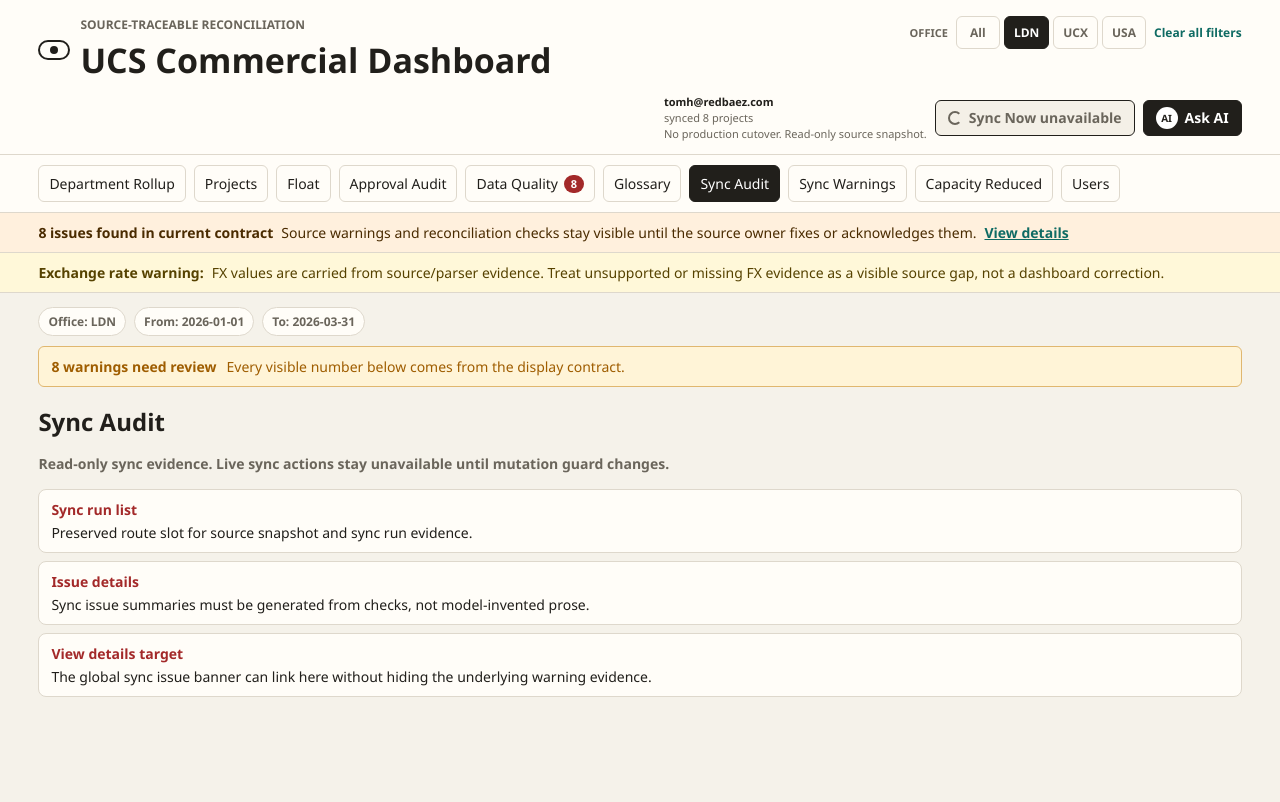
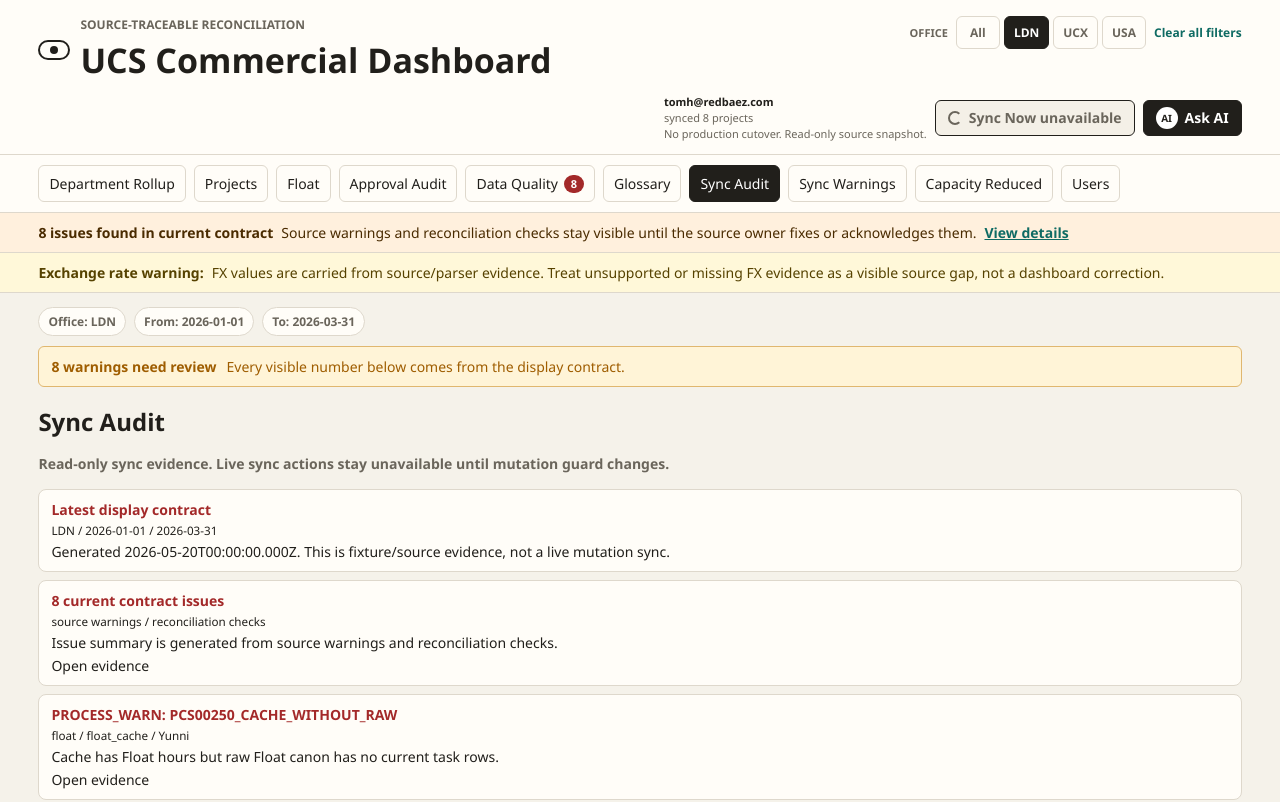
Before and after one commit to tom2tomtomtom/UCS-DATA-INTEGRITY-REBUILD, a Next.js app: page /dashboard/audit in a window 1280 px wide. Shown: the top 802 px of the page. Built offline with nearby package versions, Linux system fonts and the light colour scheme.

Commit message:
Show contract-backed sync audit

```diff
--- a/app/dashboard/audit/page.tsx
+++ b/app/dashboard/audit/page.tsx
@@ -1,5 +1,7 @@
 import { ReadOnlyRouteSurface } from "../../../src/components/dashboard/admin/readonly-route";
 import { DashboardChrome } from "../../../src/components/dashboard/chrome/dashboard-chrome";
+import type { ReconciliationCheck, SourceWarning } from "../../../src/lib";
+import { scopedHref } from "../../../src/lib";
 import { getFixtureDashboardContract } from "../../../src/lib/ui/fixture-contract";
 import { scopeFromSearchParams, type UiSearchParams } from "../../../src/lib/ui/scope-params";
 
@@ -8,7 +10,9 @@ export default async function SyncAuditPage({
 }: {
   searchParams?: Promise<UiSearchParams>;
 }) {
-  const contract = getFixtureDashboardContract(scopeFromSearchParams((await searchParams) ?? {}));
+  const scope = scopeFromSearchParams((await searchParams) ?? {});
+  const contract = getFixtureDashboardContract(scope);
+  const warningCount = contract.warnings.length + contract.reconciliation.filter((check) => check.status !== "PASS").length;
 
   return (
     <DashboardChrome contract={contract} activePath="/dashboard/audit">
@@ -17,19 +21,41 @@ export default async function SyncAuditPage({
         status="Read-only sync evidence. Live sync actions stay unavailable until mutation guard changes."
         evidenceItems={[
           {
-            label: "Sync run list",
-            detail: "Preserved route slot for source snapshot and sync run evidence."
+            label: "Latest display contract",
+            detail: `Generated ${contract.generatedAt}. This is fixture/source evidence, not a live mutation sync.`,
+            meta: [scope.office, scope.from, scope.to]
           },
           {
-            label: "Issue details",
-            detail: "Sync issue summaries must be generated from checks, not model-invented prose."
+            label: `${warningCount} current contract issues`,
+            detail: "Issue summary is generated from source warnings and reconciliation checks.",
+            href: scopedHref("/dashboard/admin/sync-warnings", scope),
+            meta: ["source warnings", "reconciliation checks"]
           },
-          {
-            label: "View details target",
-            detail: "The global sync issue banner can link here without hiding the underlying warning evidence."
-          }
+          ...contract.warnings.map((warning) => warningEvidenceItem(warning)),
+          ...contract.reconciliation.filter((check) => check.status !== "PASS").map((check) => checkEvidenceItem(check))
         ]}
       />
     </DashboardChrome>
   );
 }
+
+function warningEvidenceItem(warning: SourceWarning) {
+  return {
+    label: `${warning.status}: ${warning.code}`,
+    detail: warning.message,
+    href: scopedHref("/dashboard/data-quality", warning.scope),
+    meta: [warning.source, warning.sourceLayer, warning.owner]
+  };
+}
+
+function checkEvidenceItem(check: ReconciliationCheck) {
+  return {
+    label: `${check.status}: ${check.code}`,
+    detail: check.message ?? check.label,
+    href:
+      check.scope.jobNumber === undefined
+        ? scopedHref("/dashboard/data-quality", check.scope)
+        : scopedHref(`/dashboard/projects/${check.scope.jobNumber}`, check.scope),
+    meta: [check.sourceRefs.map((ref) => ref.source).join(","), check.scope.jobNumber ?? "No job number"]
+  };
+}
```
Also changed, not shown: 1 other file (tests, documents, lock files or other folders).
